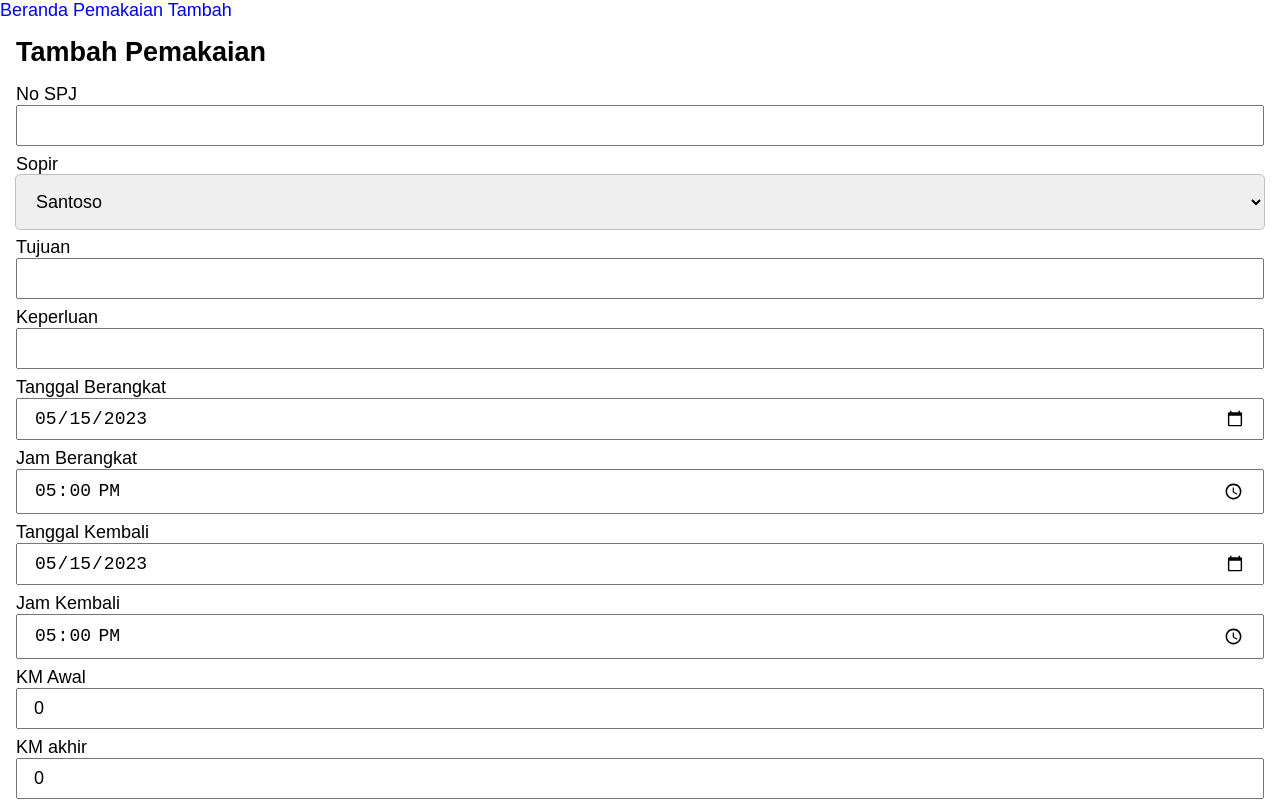
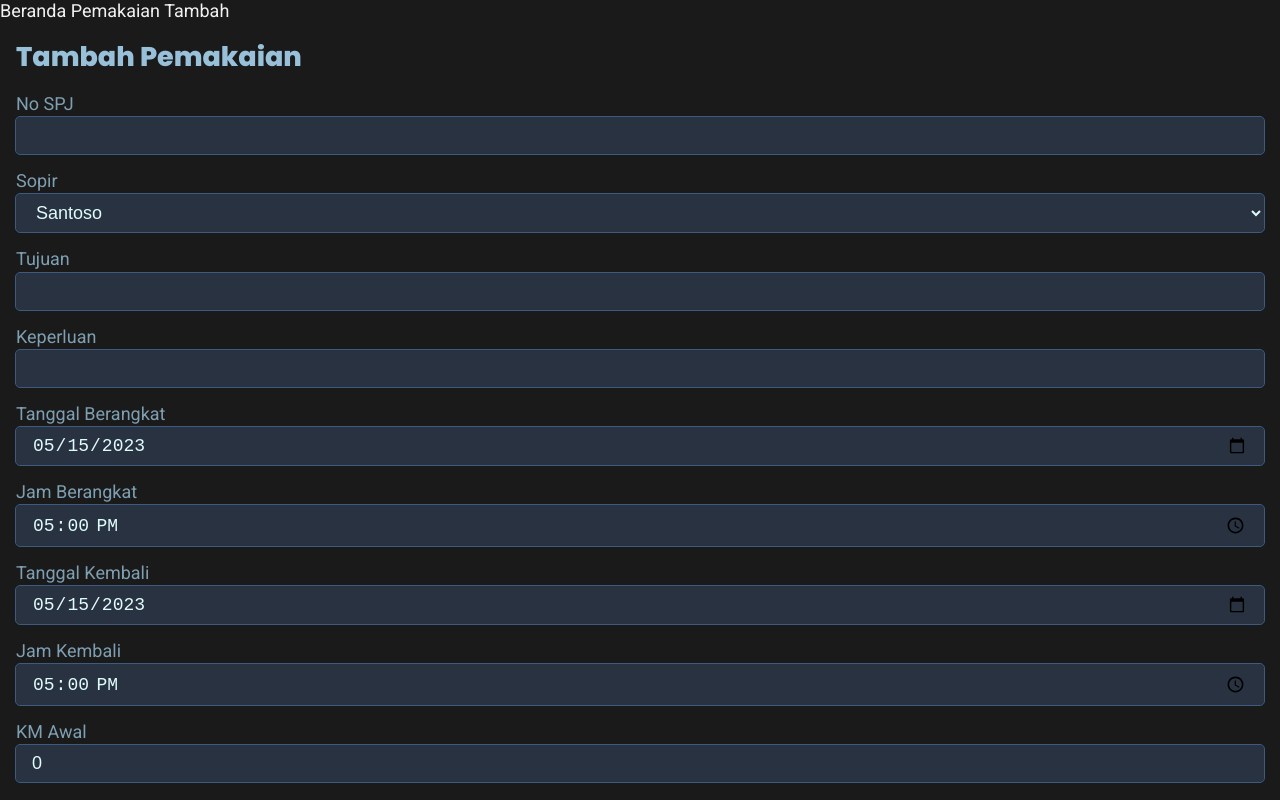
Before and after one commit to momo-hunt/jeep2, a SvelteKit app: page /pemakaian/tambah in a window 1280 px wide. Shown: the top 800 px of the page. Built offline with nearby package versions, Linux system fonts and the light colour scheme.

Commit message:
new color

```diff
--- a/src/app.css
+++ b/src/app.css
@@ -6,13 +6,26 @@
   box-sizing: border-box;
 }
 
+:root {
+  --bg-1: #3d5a80;
+  --bg-2: #98c1d9;
+  --bg-3: #e0fbfc;
+  --bg-4: #ee6c4d;
+  --bg-5: #293241;
+  --black: hsl(0, 0%, 10%);
+  --white: hsl(0, 0%, 95%);
+}
+
 body {
-  font-family: sans-serif;
+  font-family: "Roboto", sans-serif;
   font-size: 18px;
+  background: var(--black);
+  color: var(--white);
 }
 
 a {
   text-decoration: none;
+  color: inherit;
 }
 
 /* ///////////////// */
--- a/src/app.html
+++ b/src/app.html
@@ -4,6 +4,14 @@
     <meta charset="utf-8" />
     <link rel="icon" href="%sveltekit.assets%/favicon.png" />
     <meta name="viewport" content="width=device-width" />
+
+    <link rel="preconnect" href="https://fonts.googleapis.com" />
+    <link rel="preconnect" href="https://fonts.gstatic.com" crossorigin />
+    <link
+      href="https://fonts.googleapis.com/css2?family=Poppins:ital,wght@0,300;0,400;0,500;0,600;0,800;1,300;1,400;1,500;1,600;1,800&family=Roboto:ital,wght@0,300;0,400;0,500;0,700;0,900;1,300;1,400;1,500;1,700;1,900&display=swap"
+      rel="stylesheet"
+    />
+
     %sveltekit.head%
   </head>
   <body>
--- a/src/routes/(app)/pemakaian/tambah/+page.svelte
+++ b/src/routes/(app)/pemakaian/tambah/+page.svelte
@@ -1,17 +1,8 @@
 <script>
-  import FormX from "$lib/components/FormX.svelte";
-  import InputX from "$lib/elements/InputX.svelte";
-  import ButtonSubmit from "$lib/elements/ButtonSubmit.svelte";
-  import { formatFormDate, formatFormTime } from "$lib/helper";
-  import SelectX from "$lib/elements/SelectX.svelte";
   import { goto } from "$app/navigation";
+  import FormTambah from "./FormTambah.svelte";
 
   export let data;
-  let title = "form-tambah-pemakaian";
-  let action = "/pemakaian?/add";
-
-  let km_awal = 0;
-  let km_akhir = 0;
 
   function onSubmit(e) {
     let res = e.detail;
@@ -22,47 +13,13 @@
 
 <h2>Tambah Pemakaian</h2>
 
-<FormX {action} {title} on:submit={onSubmit}>
-  {#each data?.fields as f}
-    {#if f.type == "date"}
-      <InputX {...f} value={formatFormDate()} />
-    {:else if f.type == "time"}
-      <InputX {...f} value={formatFormTime()} />
-    {:else if f.type == "select"}
-      <SelectX
-        {...f}
-        value="1"
-        option={[
-          ["Santoso", "1"],
-          ["Askep", "2"],
-          ["Lain", "3"],
-        ]}
-      />
-    {:else if f.name == "km_awal"}
-      <InputX {...f} />
-      <input {...f} bind:value={km_awal} />
-    {:else if f.name == "km_akhir"}
-      <InputX {...f} />
-      <input {...f} bind:value={km_akhir} />
-    {:else if f.name == "km_pemakaian"}
-      <InputX {...f} />
-      <input {...f} value={km_akhir - km_awal} />
-    {:else}
-      <InputX {...f} />
-    {/if}
-  {/each}
-
-  <ButtonSubmit>Simpan</ButtonSubmit>
-</FormX>
+<FormTambah {data} on:submit={onSubmit} />
 
 <style>
   h2 {
+    font-family: "Poppins", sans-serif;
+    /* font-weight: 600; */
     margin: 1rem;
-  }
-
-  input {
-    width: 100%;
-    padding: 0.5rem 1rem;
-    font-size: inherit;
+    color: var(--bg-2);
   }
 </style>
--- /dev/null
+++ b/src/routes/(app)/pemakaian/tambah/FormTambah.svelte
@@ -0,0 +1,78 @@
+<script>
+  import FormX from "$lib/components/FormX.svelte";
+  import InputX from "$lib/elements/InputX.svelte";
+  import ButtonSubmit from "$lib/elements/ButtonSubmit.svelte";
+  import { formatFormDate, formatFormTime } from "$lib/helper";
+  import SelectX from "$lib/elements/SelectX.svelte";
+
+  export let data;
+  let title = "form-tambah-pemakaian";
+  let action = "/pemakaian?/add";
+  let km_awal = 0;
+  let km_akhir = 0;
+</script>
+
+<FormX {action} {title} on:submit>
+  {#each data?.fields as { label, ...f }}
+    {#if f.type == "date"}
+      <label for={f.name}>{label}</label>
+      <input {...f} value={formatFormDate()} />
+    {:else if f.type == "time"}
+      <label for={f.name}>{label}</label>
+      <input {...f} value={formatFormTime()} />
+    {:else if f.type == "select"}
+      <label for={f.name}>{label}</label>
+      <select>
+        {#each [["Santoso", "1"], ["Askep", "2"], ["Lain", "3"]] as [label, value]}
+          <option {value}>{label}</option>
+        {/each}
+      </select>
+    {:else if f.name == "km_awal"}
+      <label for={f.name}>{label}</label>
+      <input {...f} bind:value={km_awal} />
+    {:else if f.name == "km_akhir"}
+      <label for={f.name}>{label}</label>
+      <input {...f} bind:value={km_akhir} />
+    {:else if f.name == "km_pemakaian"}
+      <label for={f.name}>{label}</label>
+      <input {...f} value={km_akhir - km_awal} />
+    {:else}
+      <label for={f.name}>{label}</label>
+      <input {...f} />
+    {/if}
+  {/each}
+
+  <ButtonSubmit>Simpan</ButtonSubmit>
+</FormX>
+
+<style>
+  label {
+    display: block;
+    margin: 0.5rem 0 0.2rem 0;
+    color: var(--bg-2);
+    opacity: 0.8;
+  }
+
+  input,
+  select {
+    background: none;
+    border: none;
+    outline: none;
+    color: var(--bg-3);
+    background: var(--bg-5);
+    outline: 1px solid var(--bg-1);
+    border-radius: 4px;
+    width: 100%;
+    padding: 0.5rem 1rem;
+    font-size: inherit;
+    margin-bottom: 0.5rem;
+  }
+
+  input:focus,
+  select:focus {
+    outline-color: var(--bg-2);
+    outline-offset: 2px;
+    background: var(--bg-2);
+    color: var(--black);
+  }
+</style>
```
Lines whose indentation alone changed are shown as unchanged.
